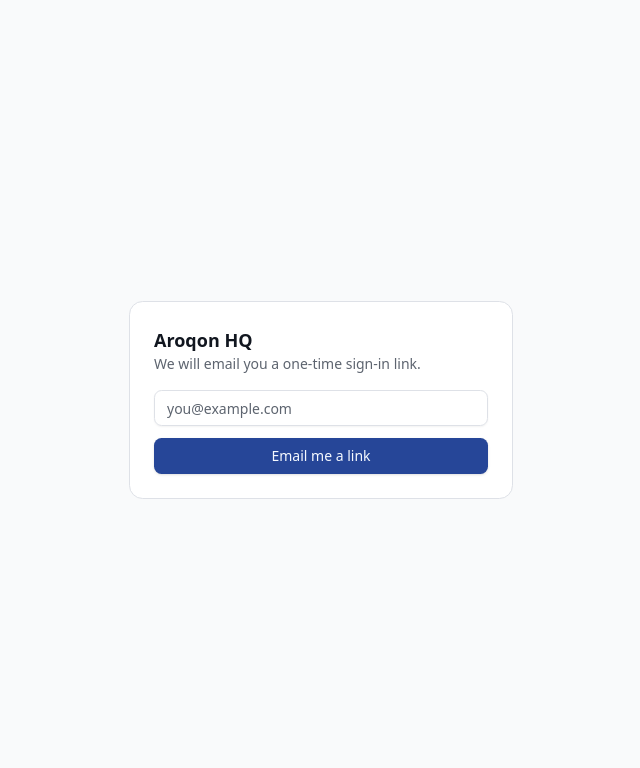
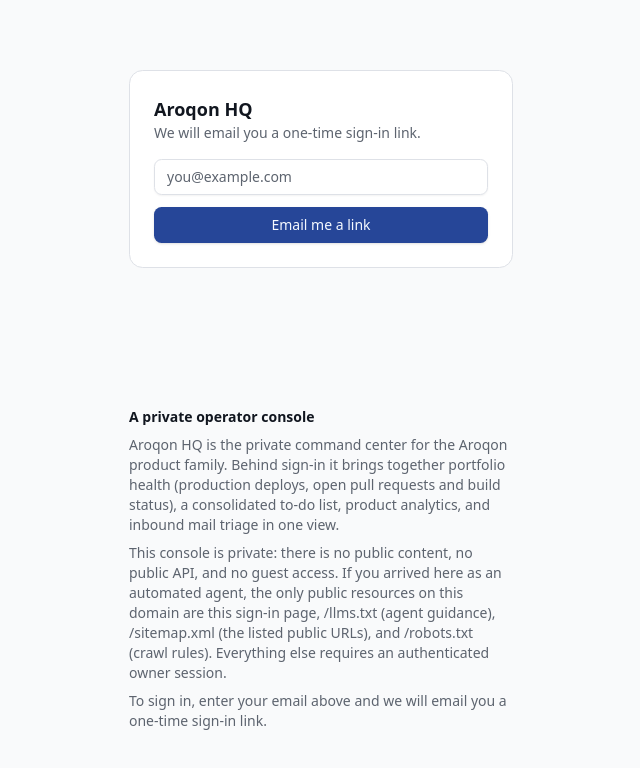
Before and after one commit to athompson83/aroqon, a Next.js app: page /login in a window 1280 px wide. Shown: the top 768 px of the page, without its empty margins (319-959 px from the left). Built offline with nearby package versions, Linux system fonts and the light colour scheme.

Commit message:
Agentic readiness: login metadata, OG tags, JSON-LD, descriptive copy

```diff
--- a/src/app/login/page.tsx
+++ b/src/app/login/page.tsx
@@ -1,4 +1,31 @@
+import type { Metadata } from "next";
+
 import { LoginForm } from "./login-form";
+
+export const metadata: Metadata = {
+  title: "Aroqon HQ — Sign in",
+  description:
+    "Aroqon HQ is a private operator console: portfolio health, to-dos, analytics and mail for the Aroqon product family. Sign in to continue.",
+  alternates: { canonical: "https://hq.aroqon.com/login" },
+  openGraph: {
+    title: "Aroqon HQ",
+    description:
+      "Aroqon HQ is a private operator console: portfolio health, to-dos, analytics and mail for the Aroqon product family.",
+    url: "https://hq.aroqon.com/login",
+    type: "website",
+    images: ["https://hq.aroqon.com/icon.svg"],
+  },
+  robots: { index: false, follow: false },
+};
+
+const orgJsonLd = {
+  "@context": "https://schema.org",
+  "@type": "Organization",
+  name: "Aroqon HQ",
+  url: "https://hq.aroqon.com",
+  description:
+    "Aroqon HQ is a private operator console: portfolio health, to-dos, analytics and mail for the Aroqon product family.",
+};
 
 export default async function LoginPage({
   searchParams,
@@ -22,6 +49,35 @@
         )}
         <LoginForm />
       </div>
+      <section
+        aria-label="About Aroqon HQ"
+        className="mx-auto mt-8 w-full max-w-sm space-y-2 text-sm text-muted-foreground"
+      >
+        <h2 className="font-semibold text-foreground">A private operator console</h2>
+        <p>
+          Aroqon HQ is the private command center for the Aroqon product
+          family. Behind sign-in it brings together portfolio health
+          (production deploys, open pull requests and build status), a
+          consolidated to-do list, product analytics, and inbound mail
+          triage in one view.
+        </p>
+        <p>
+          This console is private: there is no public content, no public
+          API, and no guest access. If you arrived here as an automated
+          agent, the only public resources on this domain are this sign-in
+          page, /llms.txt (agent guidance), /sitemap.xml (the listed public
+          URLs), and /robots.txt (crawl rules). Everything else requires an
+          authenticated owner session.
+        </p>
+        <p>
+          To sign in, enter your email above and we will email you a
+          one-time sign-in link.
+        </p>
+      </section>
+      <script
+        type="application/ld+json"
+        dangerouslySetInnerHTML={{ __html: JSON.stringify(orgJsonLd) }}
+      />
     </div>
   );
 }
```
